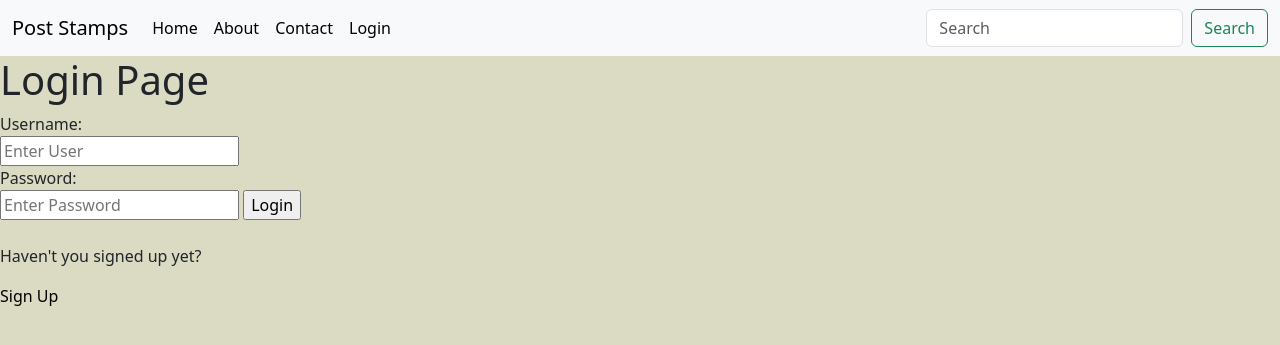
After one commit to TiKaTiiK/PostMarks, a Django app: page /login/ in a window 1280 px wide. The commit adds this page. Shown: the top 345 px of the page. Run offline with Django 5.2, Linux system fonts and the light colour scheme.

Commit message:
Login: Task 11

```diff
--- /dev/null
+++ b/base/templates/base/login_register.html
@@ -0,0 +1,32 @@
+{% extends 'main.html' %}
+
+{% block title %} <title>Contact Page</title> {% endblock %}
+
+{% block content %}
+    {% if page == 'login' %}
+<!--    login code-->
+        <h1> Login Page </h1>
+        <div>
+            <form method="POST" action="">
+                {% csrf_token %}
+                <label for="">Username:</label>
+                <br>
+                <input type="text" name="username" placeholder="Enter User">
+                <br>
+                <label for="">Password:</label>
+                <br>
+                <input type="password" name="password" placeholder="Enter Password">
+                <input type="submit" value="Login">
+                <br> <br>
+                <p>Haven't you signed up yet?</p>
+                <a href="{% url 'register' %}">Sign Up</a>
+            </form>
+        </div>
+    {% else %}
+<!--    register code-->
+    <h1>Register Page</h1>
+    <br> <br>
+    <p>Already signed up?</p>
+    <a href="{% url 'login' %}">Login</a>
+    {% endif %}
+{% endblock %}
--- a/base/urls.py
+++ b/base/urls.py
@@ -5,5 +5,10 @@ urlpatterns = [
     path('', views.home, name='home'),
     path('about/', views.about, name='about'),
     path('contact/', views.contact, name='contact'),
-    path('profile/<str:st>/', views.profile, name='profile')
+    path('profile/<str:st>/', views.profile, name='profile'),
+    path('adding/<str:id>/', views.adding, name='adding'),
+    path('delete/<str:id>/', views.delete, name='delete'),
+    path('login/', views.login_page, name='login'),
+    path('logout/', views.logout_user, name='logout'),
+    path('register/', views.register_page, name='register')
 ]
--- a/base/views.py
+++ b/base/views.py
@@ -1,7 +1,8 @@
-from django.shortcuts import render
+from django.shortcuts import render, redirect
 from django.http import HttpResponse
 from .models import Mark, User, Denomination
 from django.db.models import Q
+from django.contrib.auth import authenticate, login, logout
 
 # Create your views here.
 
@@ -34,3 +35,50 @@ def profile(request, st):
     heading = "My Stamps"
     context = {'marks': marks, "user": user, "heading": heading, "denominations": denominations}
     return render(request, 'base/profile.html', context)
+
+
+def adding(request, id):
+    mark = Mark.objects.get(id=id)
+    user = request.user
+    user.marks.add(mark)
+    return redirect('profile', user.id)
+
+def delete(request, id):
+    mark = Mark.objects.get(id=id)
+    if request.method == "POST":
+        request.user.marks.remove(mark)
+        return redirect('profile', request.user.id)
+    return render(request,'base/delete.html', {'mark': mark})
+
+def login_page(request):
+    page = 'login'
+    if request.user.is_authenticated:
+        return redirect('home')
+
+    if request.method == 'POST':
+        username = request.POST.get('username').lower()
+        password = request.POST.get('password').lower()
+
+        try:
+            user = User.objects.get(username=username)
+        except:
+            pass #error message
+
+        user = authenticate(request, username=username, password=password)
+
+        if user is not None:
+            login(request, user)
+            return redirect('home')
+        else:
+            pass #error mess
+
+    context = {'page': page}
+    return render(request, 'base/login_register.html', context)
+
+def logout_user(request):
+    logout(request)
+    return redirect('home')
+
+def register_page(request):
+    context = {}
+    return render(request, 'base/login_register.html', context)
--- a/myweb/settings.py
+++ b/myweb/settings.py
@@ -107,7 +107,7 @@ USE_TZ = True
 
 STATIC_URL = 'static/'
 
-STATIC_DIRS = [
+STATICFILES_DIRS = [
     BASE_DIR / 'static'
 ]
 
--- a/static/styles/style.css
+++ b/static/styles/style.css
@@ -1,6 +1,7 @@
 body {
-    background-color: red;
+    background-color: #DBDBC3;
 }
+
 a {
     text-decoration: none;
     color: black;
--- a/templates/main.html
+++ b/templates/main.html
@@ -6,7 +6,7 @@
         {% load static %}
         <link href="https://cdn.jsdelivr.net/npm/bootstrap@5.3.3/dist/css/bootstrap.min.css" rel="stylesheet" integrity="sha384-QWTKZyjpPEjISv5WaRU9OFeRpok6YctnYmDr5pNlyT2bRjXh0JMhjY6hW+ALEwIH" crossorigin="anonymous">
         <script src="https://cdn.jsdelivr.net/npm/bootstrap@5.3.3/dist/js/bootstrap.bundle.min.js" integrity="sha384-YvpcrYf0tY3lHB60NNkmXc5s9fDVZLESaAA55NDzOxhy9GkcIdslK1eN7N6jIeHz" crossorigin="anonymous"></script>
-        <link href="{% static 'styles/style.css' %}" rel="stylesheet">
+        <link rel="stylesheet" href="{% static 'styles/style.css' %}">
     </head>
     <body>
         {% include 'navbar.html' %}
--- a/templates/navbar.html
+++ b/templates/navbar.html
@@ -1,4 +1,4 @@
-<nav class="navbar navbar-expand-lg bg-body-tertiary">
+        <nav class="navbar navbar-expand-lg bg-body-tertiary">
           <div class="container-fluid">
             <a class="navbar-brand" href="{% url 'home' %}">Post Stamps</a>
             <button class="navbar-toggler" type="button" data-bs-toggle="collapse" data-bs-target="#navbarSupportedContent" aria-controls="navbarSupportedContent" aria-expanded="false" aria-label="Toggle navigation">
@@ -20,6 +20,13 @@
                   <li class="nav-item">
                     <a class="nav-link active" aria-current="page" href="{% url 'profile' request.user.id %}">Profile</a>
                   </li>
+                  <li class="nav-item">
+                    <a class="nav-link active" aria-current="page" href="{% url 'logout' %}">Logout</a>
+                  </li>
+                {% else %}
+                  <li class="nav-item">
+                    <a class="nav-link active" aria-current="page" href="{% url 'login' %}">Login</a>
+                  </li>
                 {% endif %}
 
               </ul>
```
Also changed, not shown: base/templates/base/delete.html (added, +13 -0 lines), base/templates/base/marks.html (+12 -5 lines), db.sqlite3.
